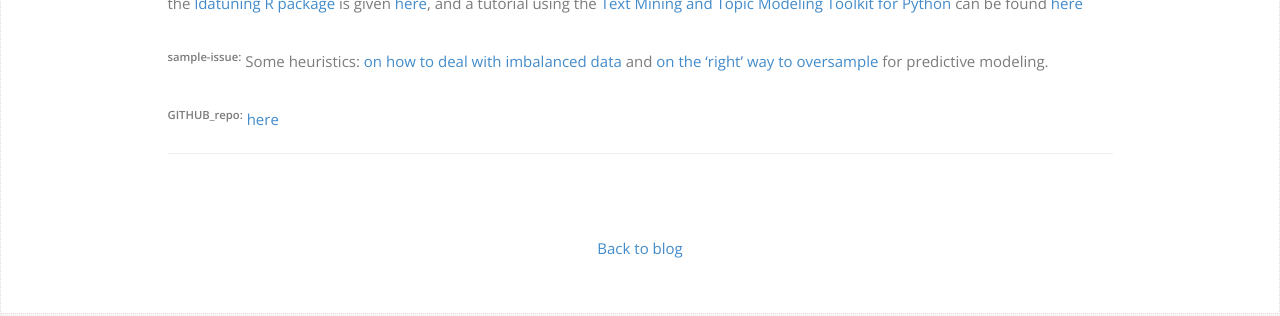
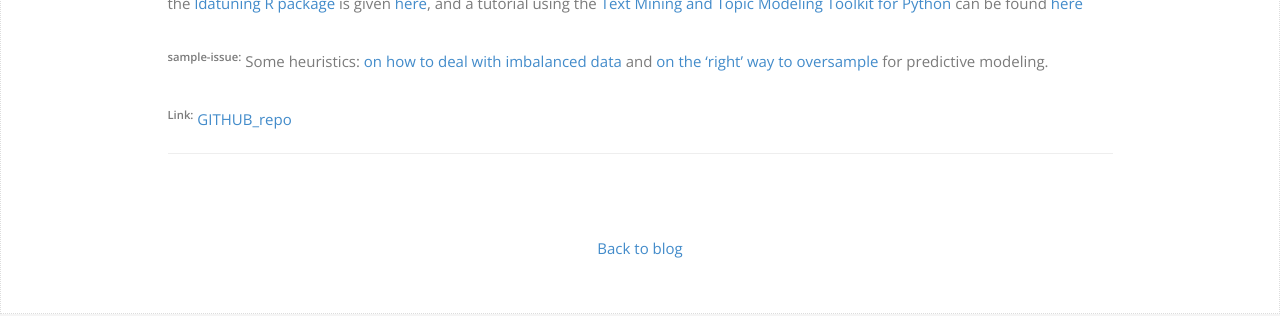
Before and after one commit to hengrumay/hengrumay.github.io, a Jekyll site: the page built from _posts/2017-12-22-MenuPlannerHelper.md, in a window 1280 px wide and 900 px high, scrolled down 12825 px. Shown: the part 403-719 px from the top of the window. Built offline with Jekyll 4.4.1, drawn with Linux system fonts in a browser that asks for light colours; nearby versions of some CDN libraries; some web fonts are replaced; comment, search, counter and statistics services are not loaded.

Commit message:
Update 2017-12-22-MenuPlannerHelper.md

```diff
--- a/_posts/2017-12-22-MenuPlannerHelper.md
+++ b/_posts/2017-12-22-MenuPlannerHelper.md
@@ -224,7 +224,7 @@
 
 <b><sup>sample-issue:</sup></b> Some heuristics: [on how to deal with imbalanced data](https://svds.com/learning-imbalanced-classes/) and [on the 'right' way to oversample](https://beckernick.github.io/oversampling-modeling/) for predictive modeling.
 
-<b><sup>GITHUB_repo:</sup></b> [here](https://github.com/hengrumay/recipes)
+<b><sup>Link:</sup></b> [GITHUB_repo](https://github.com/hengrumay/recipes)
 
 _____
 
```
